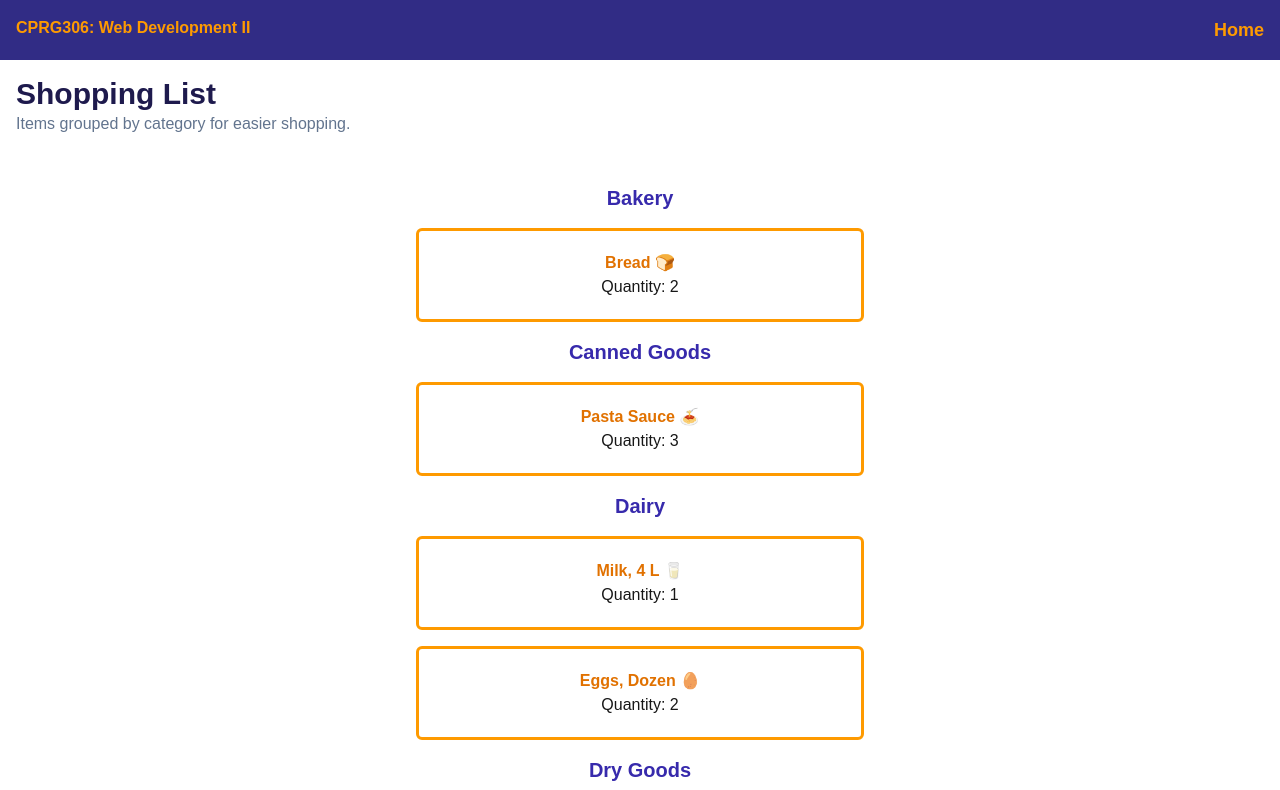
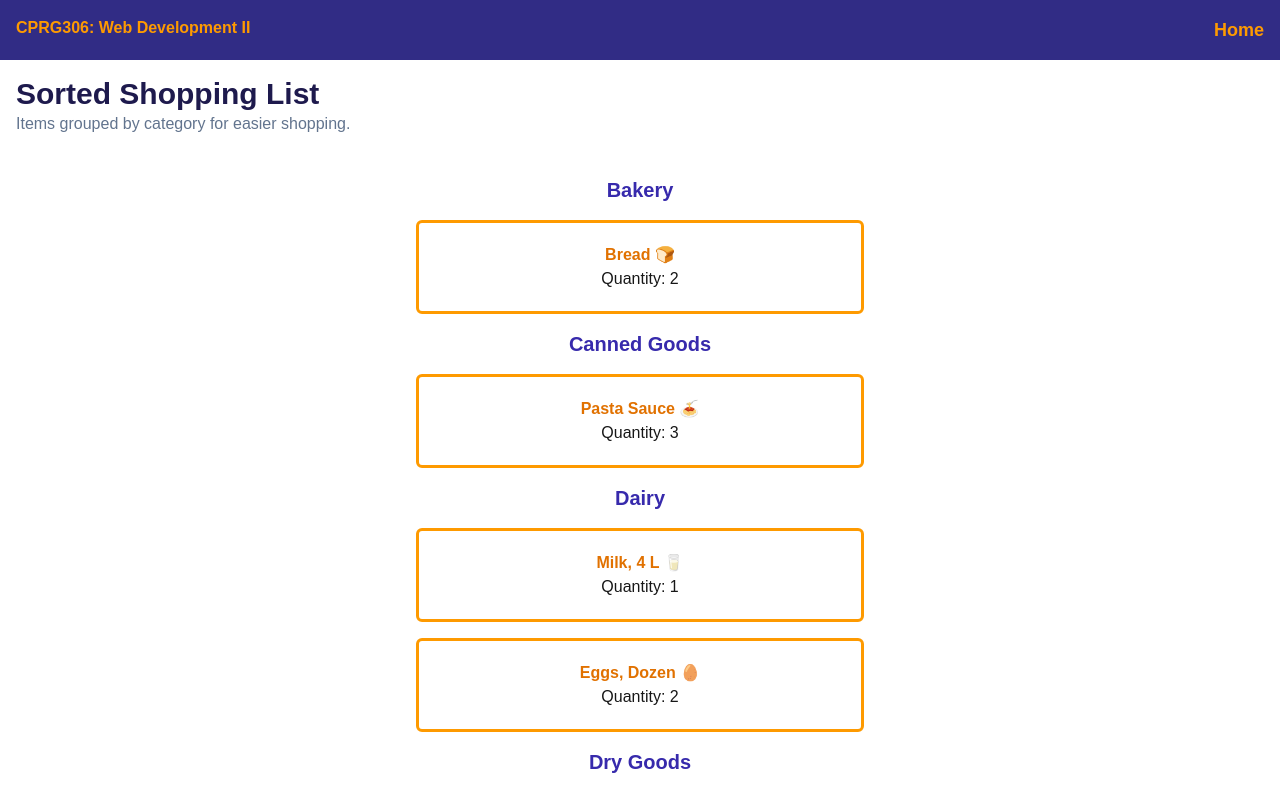
Before and after one commit to jenna-hackett/cprg306-assignments, a Next.js app: page /week-4 in a window 1280 px wide. Shown: the top 790 px of the page. Built offline with nearby package versions, Linux system fonts and the light colour scheme.

Commit message:
just some slight style chnages.

```diff
--- a/app/week-4/item-list.js
+++ b/app/week-4/item-list.js
@@ -20,7 +20,7 @@ export default function ItemList() {
           <div key={item.id}>
             {/* Render the category title when it's the first of its kind */}
             {isFirstOfCategory && (
-              <h2 className="text-xl font-bold text-indigo-800 capitalize mt-4 mb-4">
+              <h2 className="text-xl font-bold text-indigo-800 mb-4 mt-2">
                 {item.category}
               </h2>
             )}
--- a/app/week-4/page.js
+++ b/app/week-4/page.js
@@ -9,7 +9,7 @@ export default function Page() {
       <header>
         <SiteHeader />
         <PageHeader
-          title="Shopping List"
+          title="Sorted Shopping List"
           description="Items grouped by category for easier shopping."
         />
       </header>
```
